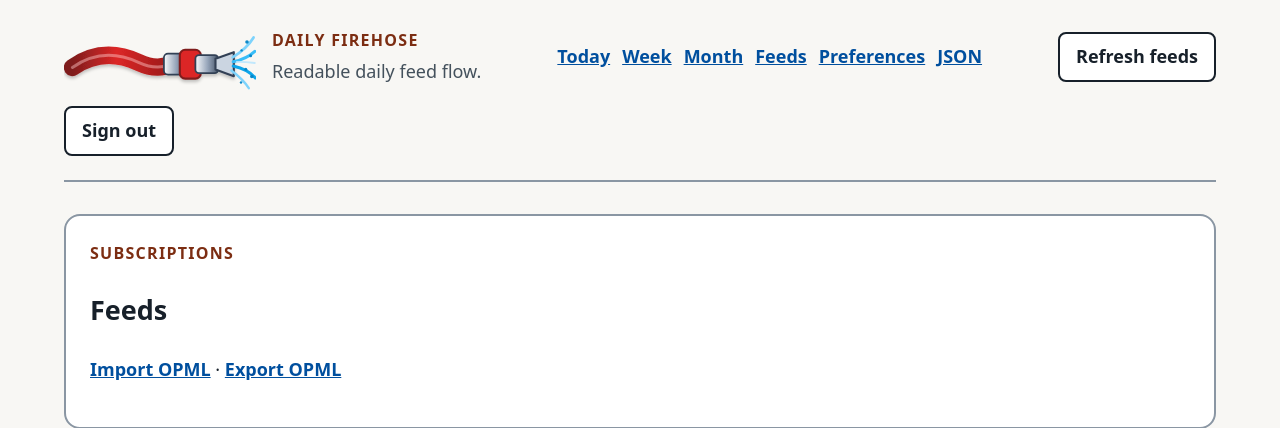
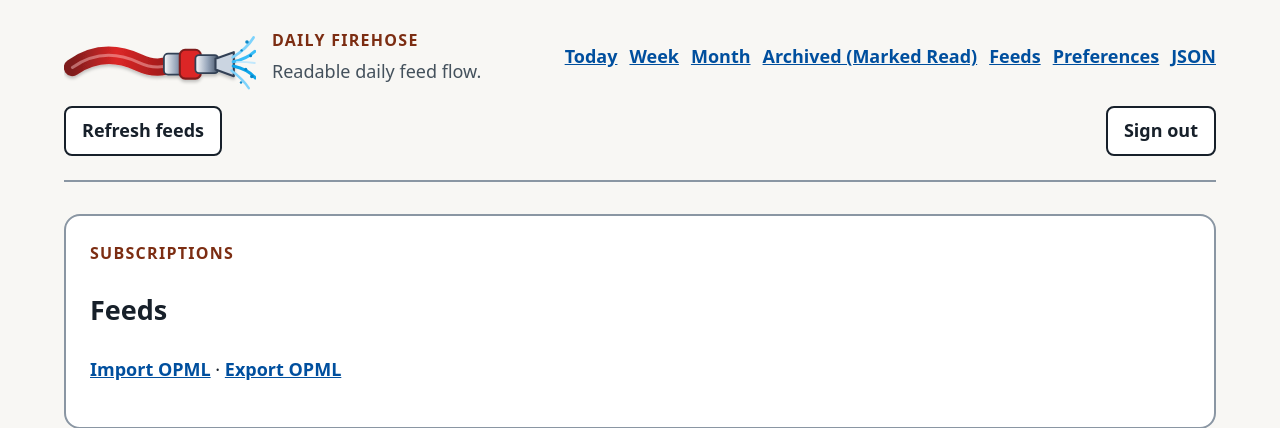
Before and after one commit to feoh/daily-firehose, a Django app: page /feeds/ in a window 1280 px wide. Shown: the top 428 px of the page. Run offline with Django 5.2, Linux system fonts and the light colour scheme; the visitor is signed in with stand-in values (Sample User, id 1); data comes from the database, SQL or seed files in the repository; data that the repository does not hold is empty.

Commit message:
Add archived marked-read view

```diff
--- a/feeds/urls.py
+++ b/feeds/urls.py
@@ -10,6 +10,7 @@ urlpatterns = [
     path("", views.today, name="today"),
     path("week/", views.week, name="week"),
     path("month/", views.month, name="month"),
+    path("archived/", views.archived, name="archived"),
     path("feeds/", views.feed_list, name="feeds"),
     path("feeds/<int:feed_id>/", views.feed_detail, name="feed-detail"),
     path(
--- a/feeds/views.py
+++ b/feeds/views.py
@@ -32,6 +32,8 @@ from .services import (
     sanitize_newsletter_html,
     save_article,
 )
+
+ARCHIVED_ARTICLE_LIMIT = 50
 
 
 def _week_bounds(day: date) -> tuple[date, date]:
@@ -140,6 +142,32 @@ def _article_cards(user, articles: QuerySet[Article]) -> list[dict]:
     ]
 
 
+def _archived_article_cards(user) -> list[dict]:  # noqa: ANN001
+    read_states = list(
+        ArticleReadState.objects.select_related(
+            "article",
+            "article__feed",
+            "article__newsletter_issue",
+        )
+        .filter(user=user, is_read=True)
+        .order_by("-updated_at")[:ARCHIVED_ARTICLE_LIMIT]
+    )
+    article_ids = [_pk(state.article) for state in read_states]
+    saved_ids = set(
+        SavedArticle.objects.filter(user=user, article_id__in=article_ids).values_list(
+            "article_id", flat=True
+        )
+    )
+    return [
+        {
+            "article": state.article,
+            "is_read": True,
+            "is_saved": _pk(state.article) in saved_ids,
+        }
+        for state in read_states
+    ]
+
+
 def _preferences(user) -> UserPreference:
     preferences, _ = UserPreference.objects.get_or_create(user=user)
     return preferences
@@ -231,6 +259,21 @@ def month(request: HttpRequest) -> HttpResponse:
             "scope": ReadScope.MONTH,
             "period_start": start,
             "period_end": end,
+            "preferences": _preferences(request.user),
+        },
+    )
+
+
+@login_required
+def archived(request: HttpRequest) -> HttpResponse:
+    return render(
+        request,
+        "feeds/digest.html",
+        {
+            "title": "Archived (Marked Read)",
+            "period_label": "Recently marked read",
+            "cards": _archived_article_cards(request.user),
+            "remove_on_success": True,
             "preferences": _preferences(request.user),
         },
     )
@@ -346,7 +389,8 @@ def mark_article(request: HttpRequest, article_id: int) -> HttpResponse:
     )
     message = "Marked article read." if is_read else "Marked article unread."
     if _wants_json(request):
-        return JsonResponse({"message": message, "level": "success", "remove": is_read})
+        remove = is_read or request.POST.get("remove_on_success") == "true"
+        return JsonResponse({"message": message, "level": "success", "remove": remove})
     messages.success(request, message)
     return redirect(request.POST.get("next") or reverse("today"))
 
--- a/templates/base.html
+++ b/templates/base.html
@@ -30,6 +30,9 @@
         <a href="{% url 'today' %}" data-keyboard-nav="T">Today</a>
         <a href="{% url 'week' %}" data-keyboard-nav="W">Week</a>
         <a href="{% url 'month' %}" data-keyboard-nav="M">Month</a>
+        <a href="{% url 'archived' %}" data-keyboard-nav="A"
+          >Archived (Marked Read)</a
+        >
         <a href="{% url 'feeds' %}" data-keyboard-nav="F">Feeds</a>
         <a href="{% url 'preferences' %}">Preferences</a>
         <a href="{% url 'digest-json' %}">JSON</a>
@@ -99,6 +102,10 @@
             <dd>Go to Month</dd>
           </div>
           <div>
+            <dt><kbd>A</kbd></dt>
+            <dd>Go to Archived marked-read articles</dd>
+          </div>
+          <div>
             <dt><kbd>F</kbd></dt>
             <dd>Go to Feeds</dd>
           </div>
```
Also changed, not shown: feeds/tests.py (+25 -0 lines), templates/feeds/digest.html (+19 -12 lines), templates/feeds/includes/article_card.html (+7 -2 lines).
